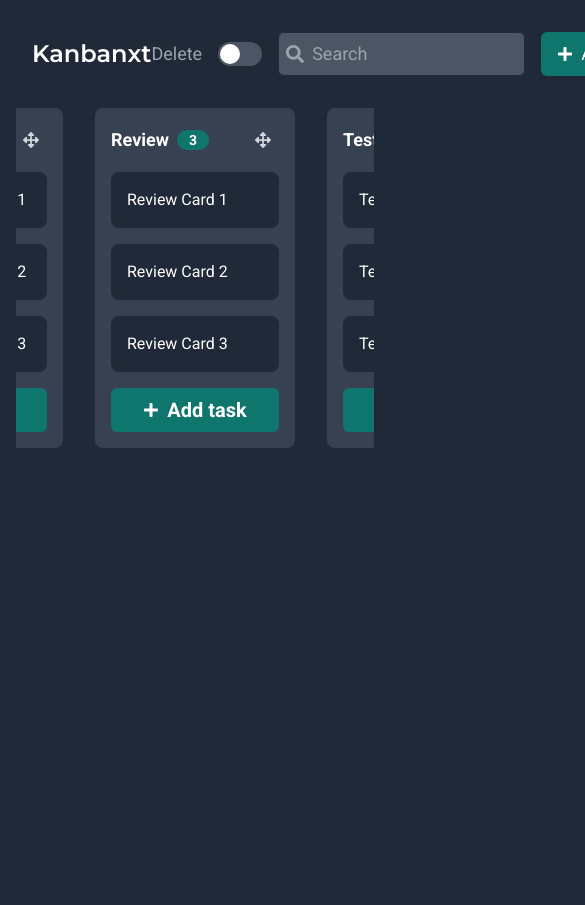
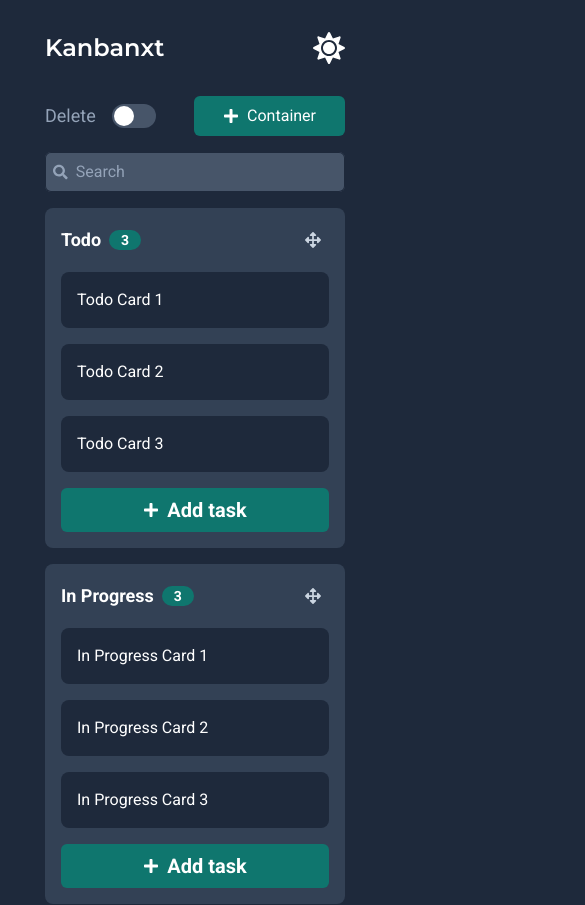
Before and after one commit to manankarnik/kanban, a Next.js app: page / in a window 390 px wide. Shown: the top 905 px of the page, 585 px wide, since content can reach past the window. Before the commit the page ends 844 px from the top, so only its background shows below. Built offline with nearby package versions, Linux system fonts and the light colour scheme.

Commit message:
feat: make ui responsive

```diff
--- a/app/_components/Header.tsx
+++ b/app/_components/Header.tsx
@@ -6,13 +6,13 @@ import { ReactNode, useContext, useState } from "react";
 import PopupCard from "./PopupCard";
 import useInput from "../_hooks/useInput";
 import { ContainersContext, RemoveContext } from "./Home";
+import DarkModeToggle from "./DarkModeToggle";
 import { v4 as uuidv4 } from "uuid";
 
 const headingFont = Montserrat({ subsets: ["latin"], weight: "600" });
 
-type HeaderProps = { children: ReactNode };
 
-function Header({ children }: HeaderProps) {
+function Header() {
   const [showPopup, setShowPopup] = useState(false);
   const [containerName, onInputContainerName, setContainerName] = useInput("");
   const { containers, setContainers } = useContext(ContainersContext);
@@ -29,37 +29,41 @@ function Header({ children }: HeaderProps) {
     setShowPopup(false);
   };
   return (
-    <header className="p-4 flex justify-between items-center text-2xl">
+    <>
+      <header className="max-w-[300px] mx-auto sm:max-w-none z-10 sticky top-0 bg-slate-100 dark:bg-slate-800">
+        <div className="py-4 sm:px-4 flex justify-between items-center gap-4 text-2xl">
           <h1 className={`font-bold ${headingFont.className}`}>Kanbanxt</h1>
           <div className="flex gap-4 text-lg">
+            <div className="hidden sm:flex gap-4">
               <label className="text-lg inline-flex cursor-pointer items-center gap-4">
-          <div className="text-gray-400">Delete</div>
+                <div className="text-slate-400">Delete</div>
                 <div className="relative">
                     <input id="switch" checked={remove} onChange={() => setRemove(!remove)} type="checkbox" className="peer sr-only" />
-              <div className="peer h-6 w-11 rounded-full bg-gray-200 dark:bg-gray-600 after:absolute after:left-[2px] after:top-0.5 after:h-5 after:w-5 after:rounded-full after:bg-white after:transition-all after:content-[''] peer-checked:bg-red-500 peer-checked:after:translate-x-full peer-checked:after:bg-red-300"></div>
+                    <div className="peer h-6 w-11 rounded-full bg-slate-200 dark:bg-slate-600 after:absolute after:left-[2px] after:top-0.5 after:h-5 after:w-5 after:rounded-full after:bg-white after:transition-all after:content-[''] peer-checked:bg-red-500 peer-checked:after:translate-x-full peer-checked:after:bg-red-300"></div>
                 </div>
               </label>
               <SearchBar />
+            </div>
             <button
               onClick={() => setShowPopup(true)}
-          className="flex px-4 py-2 gap-2 rounded-md items-center whitespace-nowrap text-white bg-teal-700 hover:bg-teal-600"
+              className="hidden sm:flex px-4 py-2 gap-2 rounded-md items-center whitespace-nowrap text-white bg-teal-700 hover:bg-teal-600"
             >
               <FaPlus className="inline w-4 h-4" />
-          <span>Add Container</span>
+              <span>Container</span>
             </button>
-        {children}
+            <DarkModeToggle />
             {showPopup ? (
               <PopupCard
                 title="Add Container"
                 closePopup={closePopup}
                 action={addItem}
               >
-            <div className="my-4 flex gap-4 items-center">
-              <label className="text-lg" htmlFor="containerName">
+                <div className="my-4 sm:flex gap-4 items-center">
+                  <label className="whitespace-nowrap text-lg" htmlFor="containerName">
                     Container Name
                   </label>
                   <input
-                className="rounded-md border-0 p-2 text-black dark:text-white bg-gray-200 dark:bg-gray-600 ring-1 ring-inset ring-gray-300 dark:ring-gray-800 leading-6 focus-within:ring-2 focus-within:ring-teal-700 dark:focus-within:ring-teal-600 outline-0"
+                    className="w-full rounded-md border-0 p-2 text-black dark:text-white bg-slate-200 dark:bg-slate-600 ring-1 ring-inset ring-slate-300 dark:ring-slate-800 leading-6 focus-within:ring-2 focus-within:ring-teal-700 dark:focus-within:ring-teal-600 outline-0"
                     type="text"
                     name="containerName"
                     id="containerName"
@@ -71,7 +75,29 @@ function Header({ children }: HeaderProps) {
               </PopupCard>
             ) : null}
           </div>
+        </div>
       </header>
+      <div className="max-w-[300px] mx-auto sm:hidden">
+        <div className="my-4 flex gap-4">
+          <label className="w-full text-lg flex cursor-pointer items-center gap-4">
+            <div className="text-slate-400">Delete</div>
+            <div className="relative">
+              <input id="switch" checked={remove} onChange={() => setRemove(!remove)} type="checkbox" className="peer sr-only" />
+              <div className="peer h-6 w-11 rounded-full bg-slate-200 dark:bg-slate-600 after:absolute after:left-[2px] after:top-0.5 after:h-5 after:w-5 after:rounded-full after:bg-white after:transition-all after:content-[''] peer-checked:bg-red-500 peer-checked:after:translate-x-full peer-checked:after:bg-red-300">
+              </div>
+            </div>
+          </label>
+          <button
+            onClick={() => setShowPopup(true)}
+            className="flex sm:hidden w-full px-4 py-2 gap-2 rounded-md justify-center items-center whitespace-nowrap text-white bg-teal-700 hover:bg-teal-600"
+          >
+            <FaPlus className="inline w-4 h-4" />
+            <span>Container</span>
+          </button>
+        </div>
+        <SearchBar />
+      </div>
+    </>
   );
 }
 
--- a/app/_components/Home.tsx
+++ b/app/_components/Home.tsx
@@ -12,6 +12,7 @@ import {
 import useInput from "../_hooks/useInput";
 import { DragDropContext, Draggable, Droppable } from "react-beautiful-dnd";
 import KanbanContainer, { Container } from "./KanbanContainer";
+import Header from "./Header";
 import useContainers from "../_hooks/useContainers";
 import { v4 as uuidv4 } from "uuid";
 
@@ -45,9 +46,8 @@ export const ContainersContext = createContext<ContainersContextType>({
   setContainers: () => { },
 });
 
-type HomeProps = { children: ReactNode };
 
-function Home({ children }: HomeProps) {
+function Home() {
   const [search, setSearch] = useInput("");
   const [containers, filteredContainers, setContainers, onDragEnd] = useContainers([], search);
   const [ remove, setRemove ] = useState(false);
@@ -109,7 +109,7 @@ function Home({ children }: HomeProps) {
     <RemoveContext.Provider value={{ remove, setRemove }}>
       <ContainersContext.Provider value={{ containers, setContainers }}>
         <SearchContext.Provider value={{ search, setSearch }}>
-          {children}
+          <Header />
           <main>
             <DragDropContext onDragEnd={onDragEnd}>
               <Droppable
@@ -120,7 +120,7 @@ function Home({ children }: HomeProps) {
                 {(provided) => (
                   <div
                     ref={provided.innerRef}
-                    className="flex py-4 justify-center overflow-x-auto"
+                    className="sm:flex overflow-x-auto"
                   >
                     {filteredContainers.map((container, index) => (
                       <Draggable
--- a/app/_components/KanbanCard.tsx
+++ b/app/_components/KanbanCard.tsx
@@ -22,7 +22,7 @@ function KanbanCard({
       ref={innerRef}
       {...draggableProps}
       {...dragHandleProps}
-      className="p-4 mb-4 flex justify-between items-center gap-2 rounded-lg bg-gray-100 dark:bg-gray-800 ring-offset-gray-600"
+      className="p-4 mb-4 flex justify-between items-center gap-2 rounded-lg bg-slate-100 dark:bg-slate-800 ring-offset-slate-600"
     >
       <div>{text}</div>
       {remove ? (
--- a/app/_components/KanbanContainer.tsx
+++ b/app/_components/KanbanContainer.tsx
@@ -53,7 +53,7 @@ function KanbanContainer({
     <div
       ref={innerRef}
       {...draggableProps}
-      className="p-4 mx-4 min-w-[200px] max-w-[300px] w-full h-fit rounded-lg bg-gray-200 dark:bg-gray-700"
+      className="p-4 my-4 sm:mx-4 w-full mx-auto sm:min-w-[200px] max-w-[300px] h-fit rounded-lg bg-slate-200 dark:bg-slate-700"
     >
       <div className="mb-4 flex justify-between items-center text-end font-semibold">
         <h2 className="flex items-center gap-2 text-lg">
@@ -65,7 +65,7 @@ function KanbanContainer({
         <div className="flex justify-center items-center gap-2">
           <div
             {...dragHandleProps}
-            className="p-2 text-gray-500 dark:text-gray-300 hover:text-gray-800 dark:hover:text-gray-100"
+            className="p-2 text-slate-500 dark:text-slate-300 hover:text-slate-800 dark:hover:text-slate-100"
           >
             <FaArrowsAlt />
           </div>
@@ -80,7 +80,7 @@ function KanbanContainer({
         {(provided, snapshot) => (
           <div {...provided.droppableProps} ref={provided.innerRef}>
             {elements.length == 0 && !snapshot.isDraggingOver ? (
-              <span className="p-2 my-4 block text-center text-gray-400">
+              <span className="p-2 my-4 block text-center text-slate-400">
                 No tasks available
               </span>
             ) : null}
@@ -109,12 +109,12 @@ function KanbanContainer({
       ) : null}
       {showPopup ? (
         <PopupCard title="Add Task" closePopup={closePopup} action={addItem}>
-          <div className="my-4 flex gap-4 items-center">
-            <label className="text-lg" htmlFor="taskName">
+          <div className="my-4 sm:flex gap-4 items-center">
+            <label className="whitespace-nowrap text-lg" htmlFor="taskName">
               Task Name
             </label>
             <input
-              className="rounded-md border-0 p-2 text-black dark:text-white bg-gray-200 dark:bg-gray-600 ring-1 ring-inset ring-gray-300 dark:ring-gray-800 leading-6 focus-within:ring-2 focus-within:ring-teal-700 dark:focus-within:ring-teal-600 outline-0"
+              className="w-full rounded-md border-0 p-2 text-black dark:text-white bg-slate-200 dark:bg-slate-600 ring-1 ring-inset ring-slate-300 dark:ring-slate-800 leading-6 focus-within:ring-2 focus-within:ring-teal-700 dark:focus-within:ring-teal-600 outline-0"
               type="text"
               name="taskName"
               id="taskName"
--- a/app/_components/PopupCard.tsx
+++ b/app/_components/PopupCard.tsx
@@ -16,13 +16,13 @@ function PopupCard({
   action: MouseEventHandler<HTMLButtonElement>;
 }) {
   return (
-    <div className="fixed top-0 left-0 flex justify-center items-center w-screen h-screen overflow-hidden bg-gray-200 dark:bg-gray-900 bg-opacity-80 dark:bg-opacity-80">
-      <div className="p-4 rounded-lg border-2 border-teal-400 bg-gray-100 dark:bg-gray-800 ring-offset-gray-600 bg-opacity-100">
+    <div className="z-10 fixed top-0 left-0 flex justify-center items-center w-screen h-screen overflow-hidden bg-slate-200 dark:bg-slate-900 bg-opacity-80 dark:bg-opacity-80">
+      <div className="p-4 rounded-lg border-2 border-teal-400 bg-slate-100 dark:bg-slate-800 ring-offset-slate-600 bg-opacity-100">
         <h3 className="font-bold text-xl">{title}</h3>
         {children}
         <div className="flex justify-end items-center gap-2">
           <button
-            className="text-lg px-4 py-2 rounded-md text-gray-600 dark:text-gray-300 hover:text-gray-800 dark:hover:text-gray-100"
+            className="text-lg px-4 py-2 rounded-md text-slate-600 dark:text-slate-300 hover:text-slate-800 dark:hover:text-slate-100"
             onClick={closePopup}
           >
             {closeText}
--- a/app/_components/SearchBar.tsx
+++ b/app/_components/SearchBar.tsx
@@ -5,15 +5,15 @@ import { SearchContext } from "./Home";
 function SearchBar() {
   const { search, setSearch } = useContext(SearchContext);
   return (
-    <div className="flex gap-2 items-center w-full rounded-md border-0 p-2 text-black dark:text-white bg-gray-200 dark:bg-gray-600 ring-1 ring-inset ring-gray-300 dark:ring-gray-800 leading-6 focus-within:ring-2 focus-within:ring-teal-700 dark:focus-within:ring-teal-600">
-      <FaSearch className="text-gray-400" />
+    <div className="flex gap-2 items-center w-full rounded-md border-0 p-2 text-black dark:text-white bg-slate-200 dark:bg-slate-600 ring-1 ring-inset ring-slate-300 dark:ring-slate-800 leading-6 focus-within:ring-2 focus-within:ring-teal-700 dark:focus-within:ring-teal-600">
+      <FaSearch className="text-slate-400" />
       <input
         type="text"
         name="search"
         placeholder="Search"
         value={search}
         onChange={setSearch}
-        className="bg-transparent placeholder:text-gray-400 outline-0 font-normal"
+        className="w-full bg-transparent placeholder:text-slate-400 outline-0 font-normal"
       />
     </div>
   );
--- a/app/layout.tsx
+++ b/app/layout.tsx
@@ -15,7 +15,7 @@ function RootLayout({ children }: { children: React.ReactNode }) {
   return (
     <html lang="en">
       <body
-        className={`${bodyFont.className} p-4 xl:container mx-auto bg-gray-100 dark:bg-gray-800 dark:text-white scrollbar-thin scrollbar-thumb-teal-700 scrollbar-track-gray-200 dark:scrollbar-track-gray-700`}
+        className={`${bodyFont.className} p-4 xl:container mx-auto bg-slate-100 dark:bg-slate-800 dark:text-white scrollbar-thin scrollbar-thumb-teal-700 scrollbar-track-slate-200 dark:scrollbar-track-slate-700`}
       >
         <ThemeProvider>
           {children}
--- a/app/page.tsx
+++ b/app/page.tsx
@@ -1,15 +1,7 @@
-import Header from "./_components/Header";
-import DarkModeToggle from "./_components/DarkModeToggle";
 import Home from "./_components/Home";
 
 function Page() {
-  return (
-    <Home>
-      <Header>
-        <DarkModeToggle />
-      </Header>
-    </Home>
-  );
+  return <Home />;
 }
 
 export default Page;
--- a/next.config.js
+++ b/next.config.js
@@ -2,7 +2,6 @@
 const nextConfig = {
   experimental: {
     serverActions: true,
-    appDir: false,
   },
 };
 
```
Lines whose indentation alone changed are shown as unchanged.
